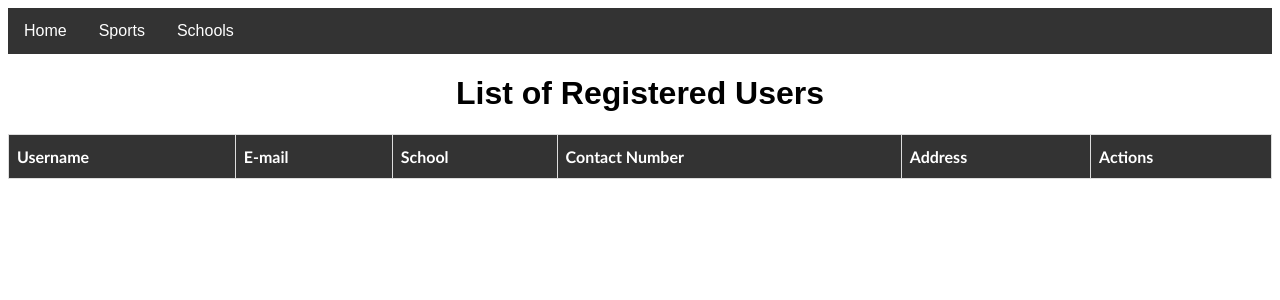
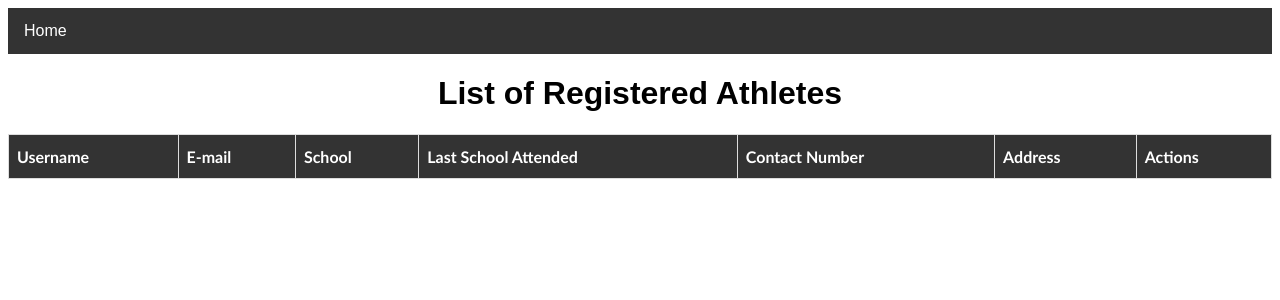
Before and after one commit to ivanraybuglosa/bwas_damlag_web, a PHP site: page / in a window 1280 px wide. Shown: the top 300 px of the page. Run offline with PHP 8.4, Linux system fonts and the light colour scheme; the visitor is signed in with stand-in values (Sample User, id 1); data comes from the database, SQL or seed files in the repository; lists and menus that the app fills with data are empty.

Commit message:
Fixed minor bugs

```diff
--- a/authentication.php
+++ b/authentication.php
@@ -4,4 +4,9 @@
         echo "<script>alert('Unauthorized login!Please log-in.');window.location.href='signin.php';</script>";
     exit();
     }
+
+
+            $email = $_SESSION['email'];
+            $current_user = $pdo->checkEmail($email);
+
 ?>
--- a/index.php
+++ b/index.php
@@ -44,11 +44,16 @@
                     <tr>
                         <td><?php echo $user['name']; ?></td>
                         <td><?php echo $user['email']; ?></td>
-                        <td><?php echo $user['school']; ?></td>
+                        <td>
+                            <?php if(!empty($user['school'])){
+                                echo $user['school'];
+                            }else{
+                                echo $user['previous_school'];
+                            } ?></td>
                         <td><?php echo $user['sport']; ?></td>
                         <td><?php echo $user['type']; ?></td>
                         <td>
-                            <a class="edit-button" href="userEdit.php?id=<?php echo $user['id']?>">Edit</a>
+                            <a class="view-profile" href="userProfile.php?id=<?php echo $user['id']?>">View Profile</a>
                             <form method="post" class="delete-form">
                                 <input type="hidden" name="id" value="<?php echo $user['id']?>"/>
                                 <button class="delete-button" type="submit" name="delete">Delete</button>
@@ -61,13 +66,14 @@
             </center>
         <?php }else{ ?>
             <center>
-            <h1>List of Registered Users</h1>
+            <h1>List of Registered Athletes</h1>
                 <table id="users">
                     <thead>
                         <tr>
                             <th>Username</th>
                             <th>E-mail</th>
                             <th>School</th>
+                            <th>Last School Attended</th>
                             <th>Contact Number</th>
                             <th>Address</th>
                             <th>Actions</th>
@@ -82,11 +88,14 @@
                     <tr>
                         <td><?php echo $user['name']; ?></td>
                         <td><?php echo $user['email']; ?></td>
-                        <td><?php echo $user['school']; ?></td>
+                        <td><?php if(empty($user['school'])){
+                            echo 'N/A';}
+                        ?></td>
+                        <td><?php echo $user['previous_school']; ?></td>
                         <td><?php echo $user['contact']; ?></td>
                         <td><?php echo $user['address']; ?></td>
                         <td>
-                            <a class="edit-button" href="userEdit.php?id=<?php echo $user['id']?>">Edit</a>
+                            <a class="view-profile" href="userProfile.php?id=<?php echo $user['id']?>">View Profile</a>
                             <form method="post" class="delete-form">
                                 <input type="hidden" name="id" value="<?php echo $user['id']?>"/>
                                 <button class="delete-button" type="submit" name="delete">Delete</button>
--- a/navbar.php
+++ b/navbar.php
@@ -1,5 +1,8 @@
 <div class="navbar">
     <a href="index.php">Home</a>
+    <?php
+        if($current_user['type'] == 'Admin'){
+    ?>
         <div class="dropdown">
             <button class="dropbtn" onclick="sportDropDown()">Sports</button>
             <div class="dropdown-content" id="dropdown">
@@ -18,10 +21,8 @@
                 <a href="school.php?school=CSAB">CSAB</a>
             </div>
         </div>
-        <?php
-            $email = $_SESSION['email'];
-            $current_user = $pdo->checkEmail($email);
-        ?>
+    <?php }?>
+
         <?php if($current_user['type'] == 'Admin'){ ?>
             <a href="DeactivatedUsers.php" class="user-profile">Activate Coach Accounts</a>
         <?php } ?>
--- a/styles.css
+++ b/styles.css
@@ -217,3 +217,8 @@ select {
     margin: auto;
     width: 1000px;
 }
+
+.view-profile {
+    text-decoration: none;
+    color: black;
+}
```
Also changed, not shown: signin.php (+5 -2 lines), userEdit.php (+7 -2 lines), userProfile.php (+10 -5 lines).
